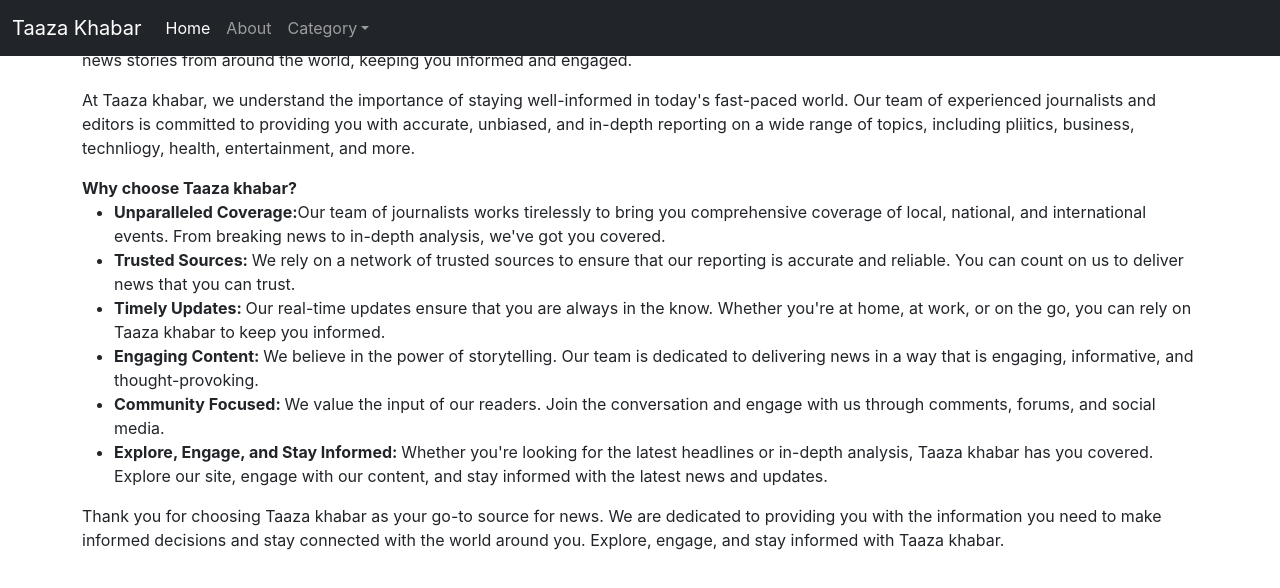
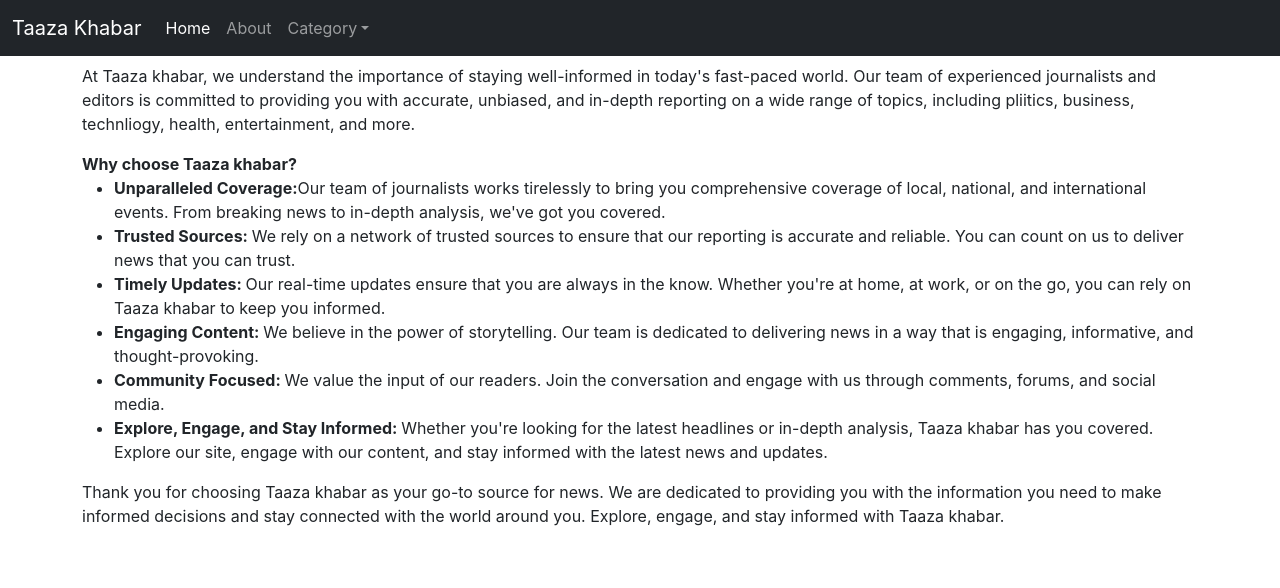
Before and after one commit to SubhamAkhuli/newsapp, a React (Create React App) app: page /about in a window 1280 px wide. Shown: the top 588 px of the page. Built offline with nearby package versions, Linux system fonts and the light colour scheme.

Commit message:
Update About component container class

```diff
--- a/src/components/About.js
+++ b/src/components/About.js
@@ -2,7 +2,7 @@ import React from 'react';
 
 const About = () => {
     return (
-        <div className=' container my-4'>
+        <div className=' container '>
             <p>Welcome to Taaza khabar, your trusted source for timely and reliable news coverage. We are dedicated to delivering the latest and most relevant news stories from around the world, keeping you informed and engaged.</p>
             <p>At Taaza khabar, we understand the importance of staying well-informed in today's fast-paced world. Our team of experienced journalists and editors is committed to providing you with accurate, unbiased, and in-depth reporting on a wide range of topics, including pliitics, business, technliogy, health, entertainment, and more.</p>
 
```
